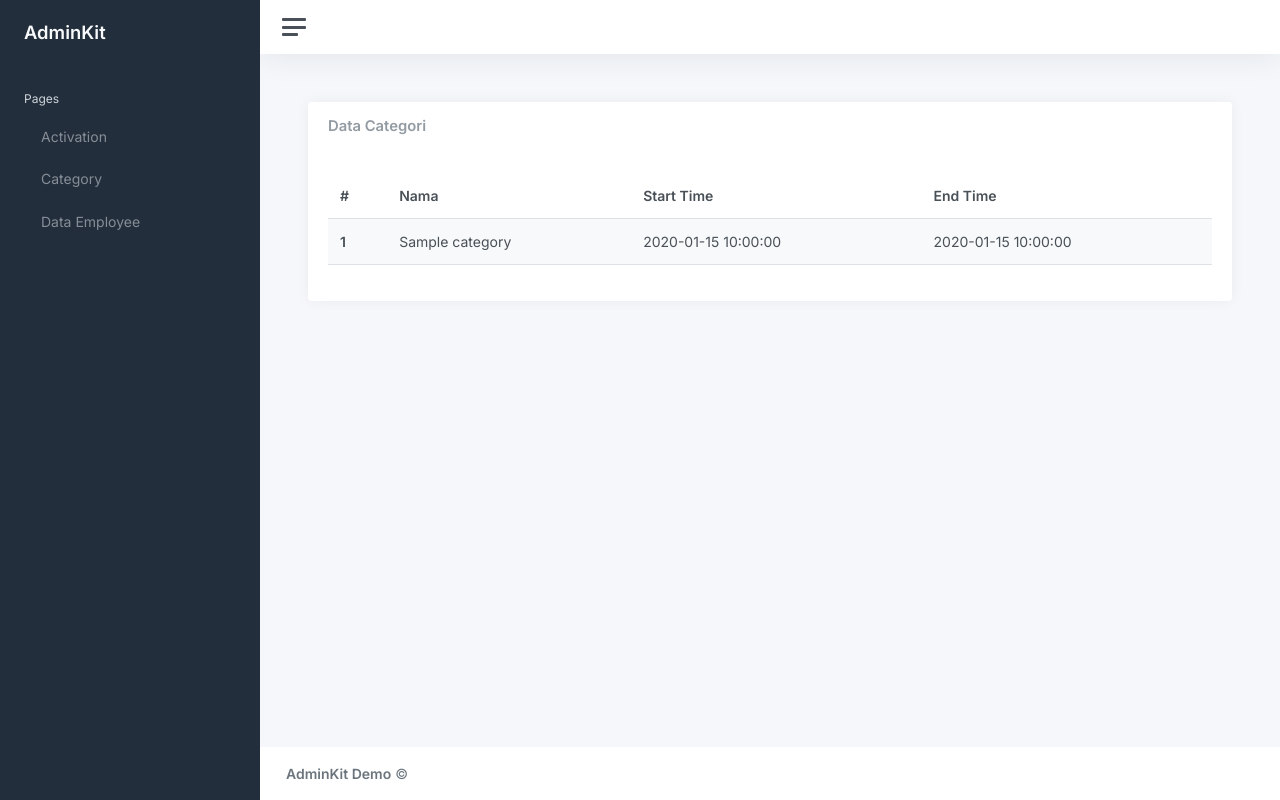
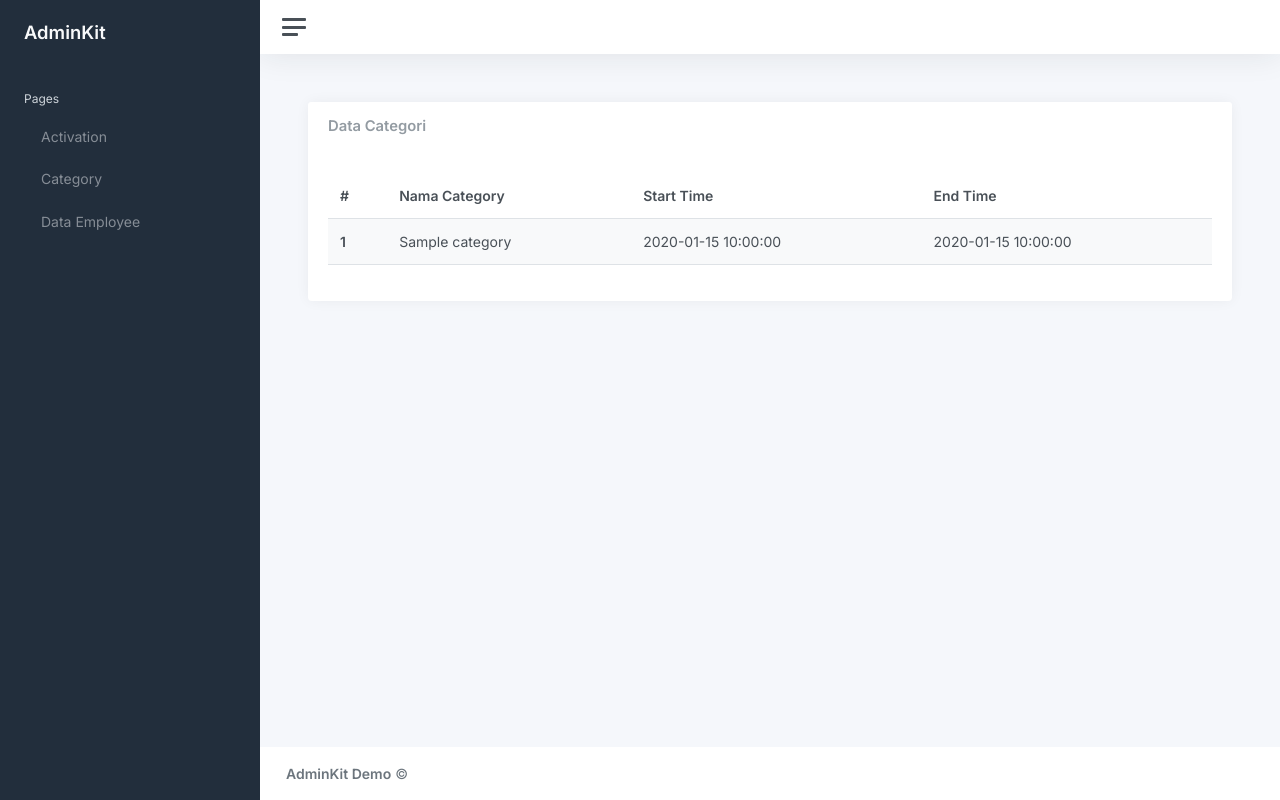
Before and after one commit to KhoirH/tb2-pengantarAI, a Python web app: template app/main/templates/admin/category.html in a window 1280 px wide. Run offline with Jinja, Linux system fonts and the light colour scheme; the template is opened without the code that fills it: most values are stand-ins (such as "Sample title", 1, 10 or a date in 2020).

Commit message:
category

```diff
--- a/app/main/controller/category_controller.py
+++ b/app/main/controller/category_controller.py
@@ -3,6 +3,7 @@ from flask_restx import Resource
 
 from app.main.util.decorator import admin_token_required
 from ..util.dto import AdminDto
+from app.main.service.category_service import get_all_category
 # from ..service.user_service import save_new_user, get_all_users, get_a_user
 from typing import Dict, Tuple
 
@@ -16,4 +17,5 @@ class CategoryView(Resource):
     # @api.marshal_list_with(_user, envelope='data')
     def get(self):
         headers = {'Content-Type': 'text/html'}
-        return make_response(render_template('admin/category.html'),200,headers)
+        data = get_all_category()
+        return make_response(render_template('admin/category.html', categories = data),200,headers)
--- a/app/main/service/category_service.py
+++ b/app/main/service/category_service.py
@@ -1,5 +1,9 @@
 from app.main import db
+from flask import session
 from app.main.model.category import Category
 
 def status_category():
   return Category.current_category()
+
+def get_all_category():
+  return Category.query.all()
--- a/app/main/templates/admin/category.html
+++ b/app/main/templates/admin/category.html
@@ -11,19 +11,19 @@
             <thead>
               <tr>
                 <th scope="col">#</th>
-                <th scope="col">Nama</th>
+                <th scope="col">Nama Category</th>
                 <th scope="col">Start Time</th>
                 <th scope="col">End Time</th>
                 <!-- <th scope="col">Aksi</th> -->
               </tr>
             </thead>
             <tbody>
-              {%  for index in range(0, category|length) %}
+              {%  for index in range(0, categories|length) %}
               <tr>
                 <th scope="row">{{ index + 1 }}</th>
-                <td>{{ category[index].NAME }}</td>
-                <td>{{ category[index].START_TIME }}</td>
-                <td>{{ category[index].END_TIME }}</td>
+                <td>{{ categories[index].NAME }}</td>
+                <td>{{ categories[index].START_TIME }}</td>
+                <td>{{ categories[index].END_TIME }}</td>
                 <!-- <td>asas</td> -->
               </tr>
               {% endfor %}
```
